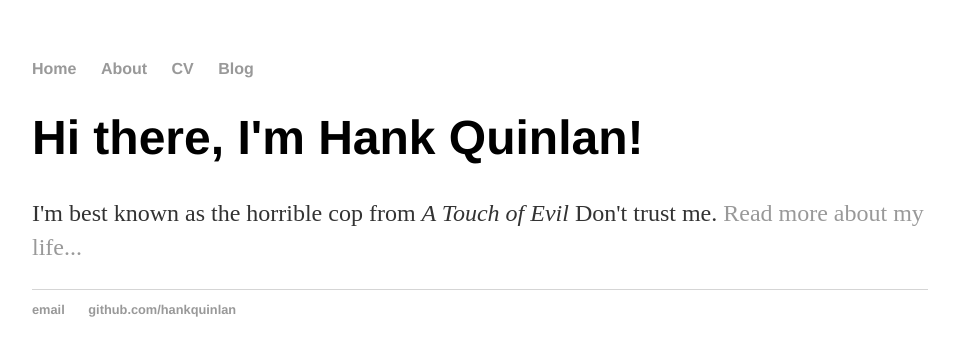
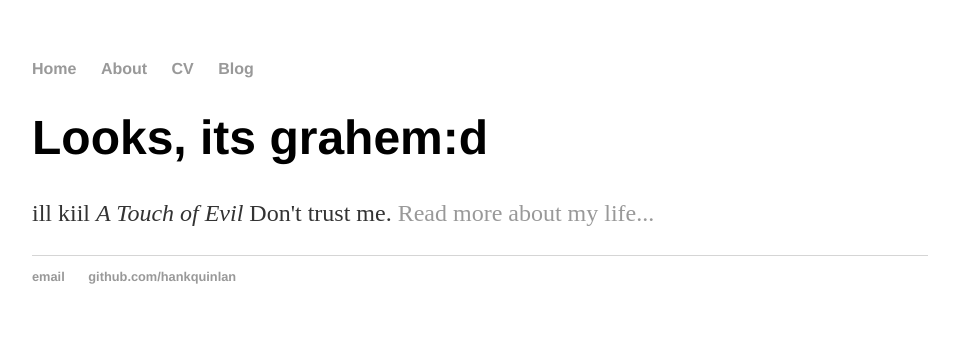
Before and after one commit to ggrahambaker/ggrahambaker.github.io, a Jekyll site: the page built from index.html, in a window 1280 px wide. Shown: the top 356 px of the page, without its empty margins (160-1119 px from the left). Built offline with Jekyll 4.4.1, drawn with Linux system fonts in a browser that asks for light colours.

Commit message:
update index

```diff
--- a/index.html
+++ b/index.html
@@ -3,6 +3,6 @@ layout: default
 title: Graham Baker
 ---
 <div class="blurb">
-	<h1>Hi there, I'm Hank Quinlan!</h1>
-	<p>I'm best known as the horrible cop from <em>A Touch of Evil</em> Don't trust me. <a href="/about">Read more about my life...</a></p>
+	<h1>Looks, its grahem:d</h1>
+	<p>ill kiil <em>A Touch of Evil</em> Don't trust me. <a href="/about">Read more about my life...</a></p>
 </div><!-- /.blurb -->
```
